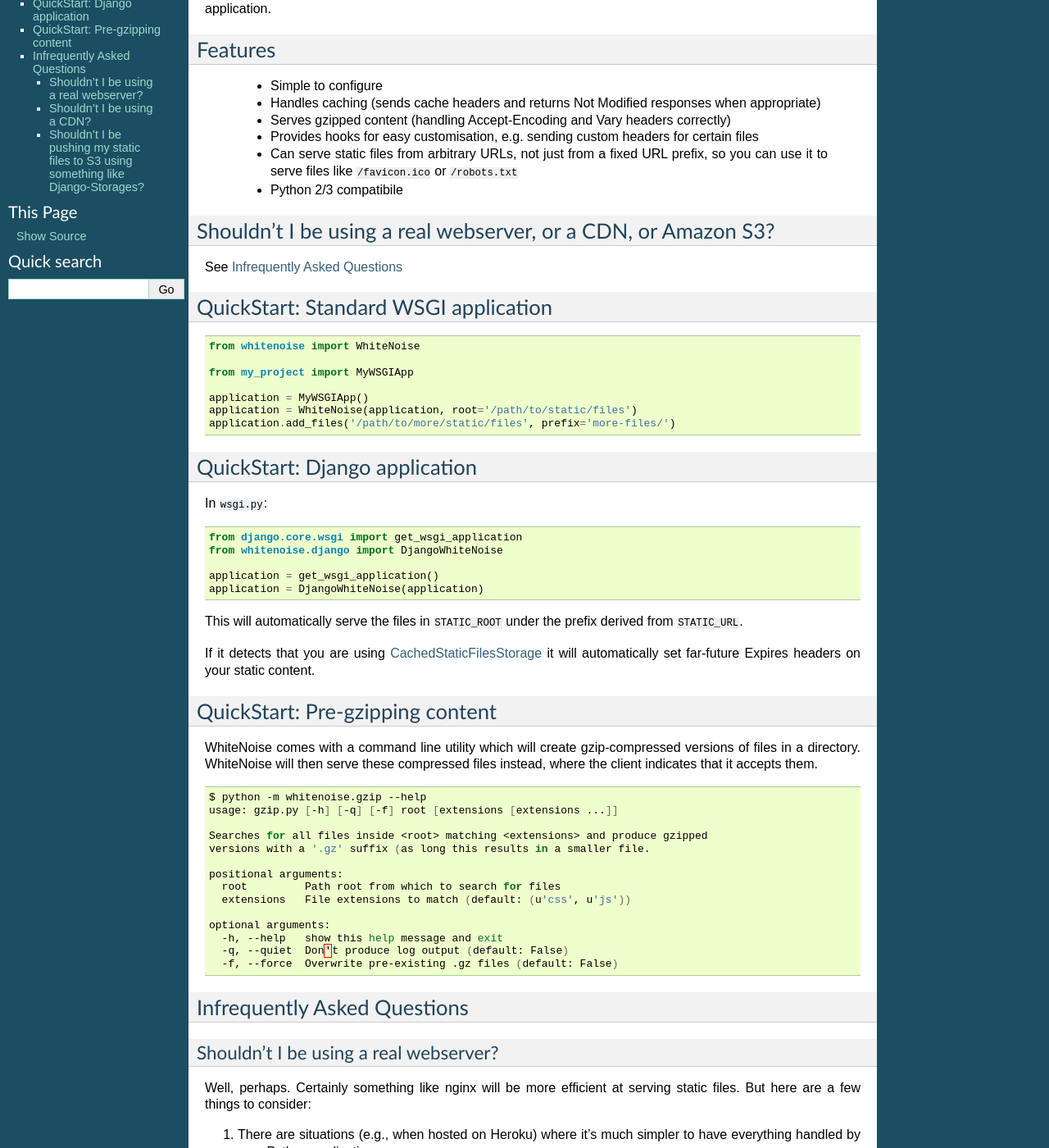
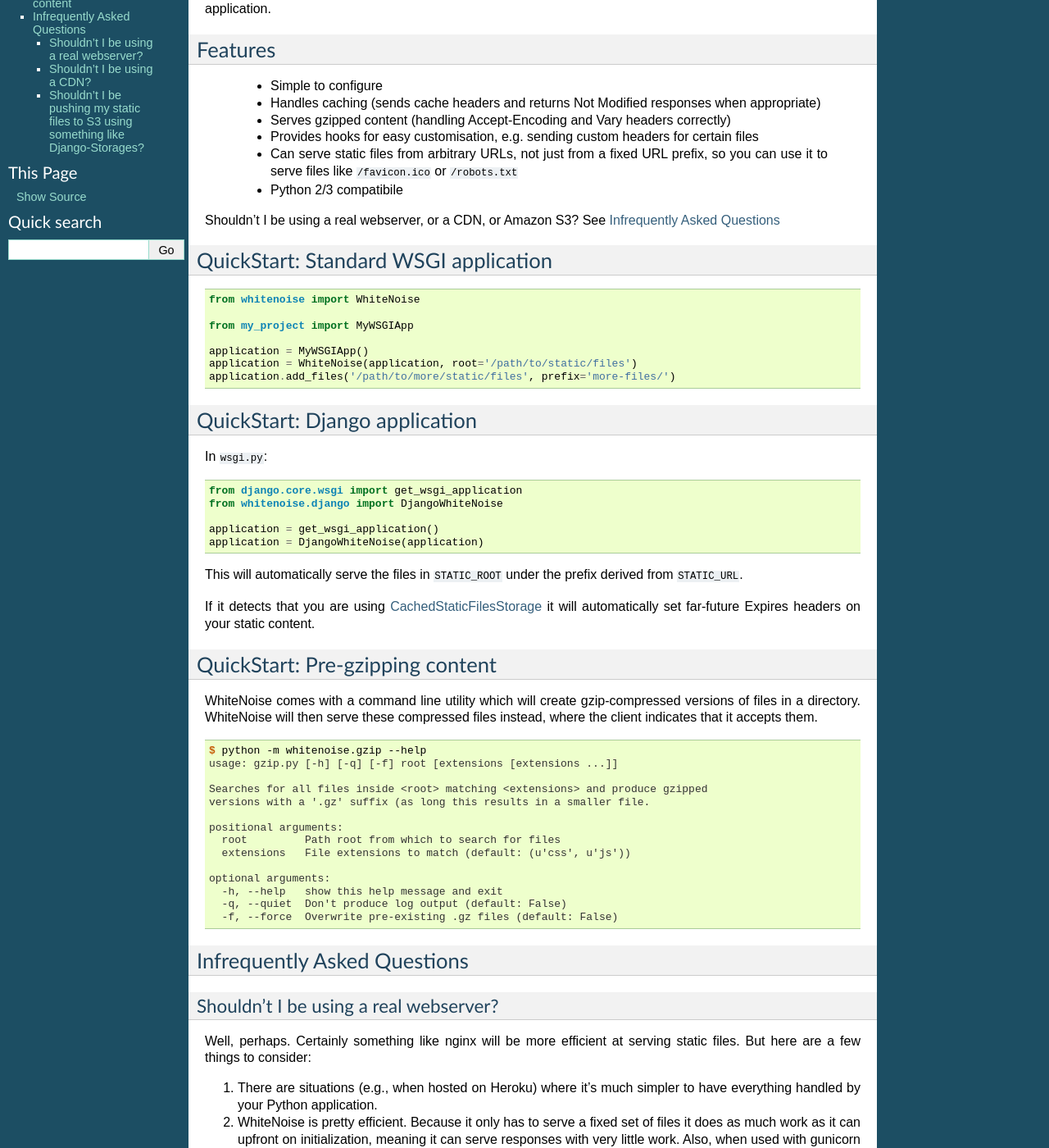
Before and after one commit to gorbunov87/white_noise, a Sphinx documentation site: the page built from docs/index.rst, in a window 1280 px wide and 1400 px high, scrolled down 190 px. Shown: the whole window at 82% size. Built offline with Sphinx 7.4.7, drawn with Linux system fonts in a browser that asks for light colours; some of the changed text lies outside the part shown.

Commit message:
Docs tweaks

```diff
--- a/docs/index.rst
+++ b/docs/index.rst
@@ -67,7 +65,7 @@
 files in a directory. WhiteNoise will then serve these compressed files instead, where the
 client indicates that it accepts them.
 
-.. code-block:: sh
+.. code-block:: console
 
     $ python -m whitenoise.gzip --help
     usage: gzip.py [-h] [-q] [-f] root [extensions [extensions ...]]
```
Also changed, not shown: other parts of docs/index.rst (+1 -4 lines).
